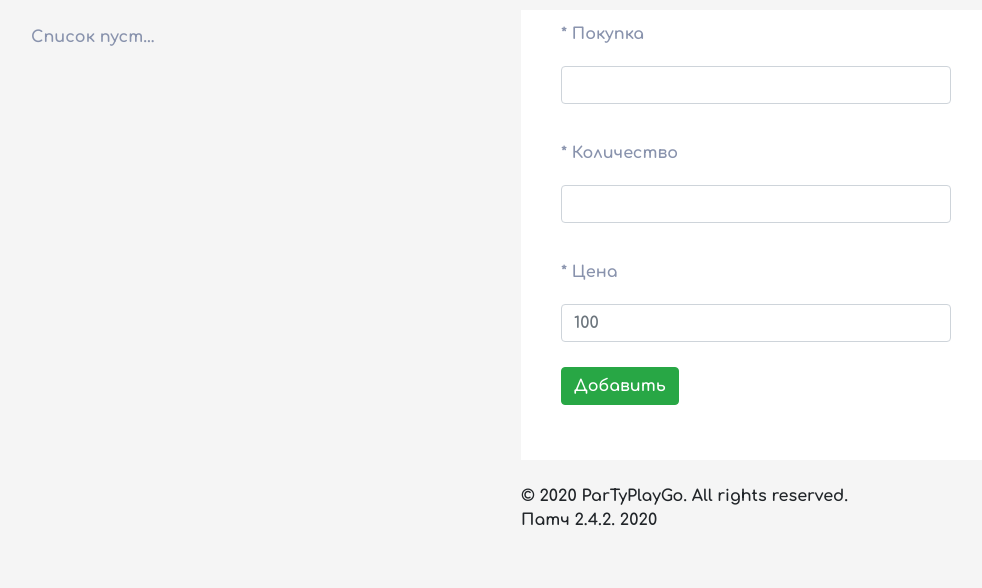
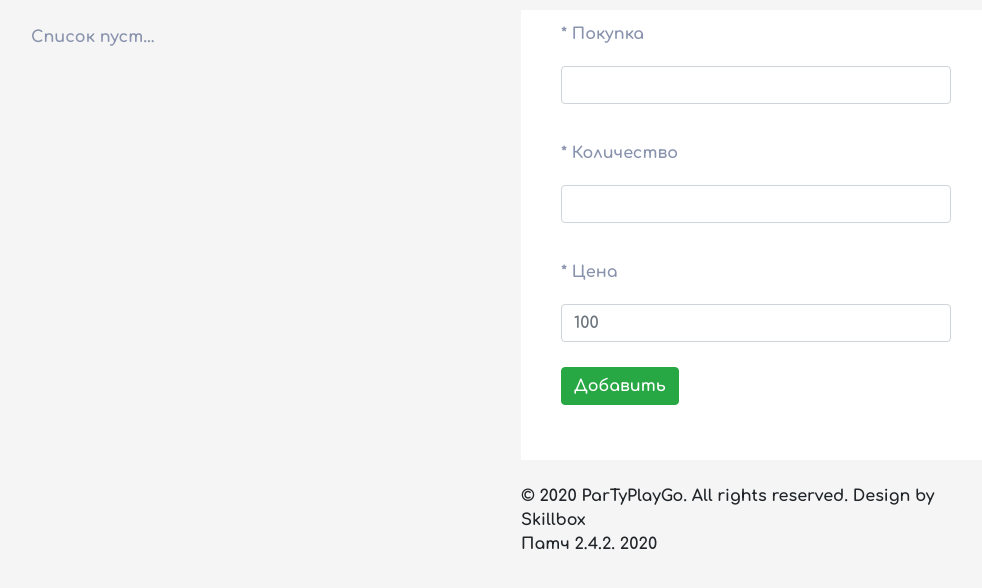
Before and after one commit to tobacco-cat/Shopping-List, a plain HTML site: page index.html in a window 1280 px wide. Shown: the part 130-718 px from the top of the page, without its empty margins (129-1111 px from the left). Drawn offline with nearby package versions, Linux system fonts and the light colour scheme.

Commit message:
Update index.html

```diff
--- a/index.html
+++ b/index.html
@@ -91,9 +91,10 @@
 			</form>
 			    </br>
 			<div class="copyright" id="copyright">
-            &copy; 2020 ParTyPlayGo. All rights reserved.
+            &copy; 2020 ParTyPlayGo. All rights reserved. Design by Skillbox
 					</br>
 						Патч 2.4.2. 2020
+
         </div>
 		</div>
 
```
